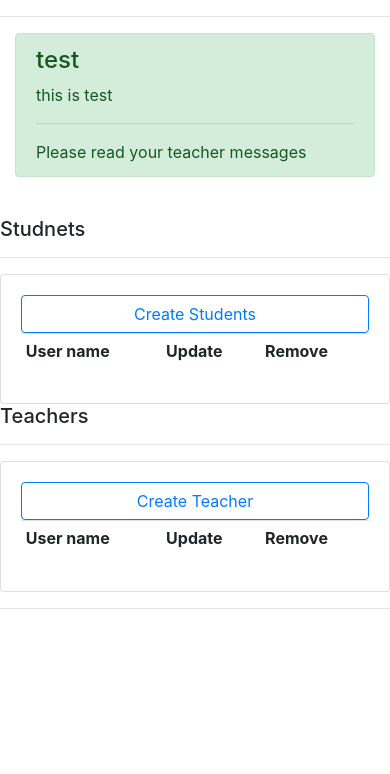
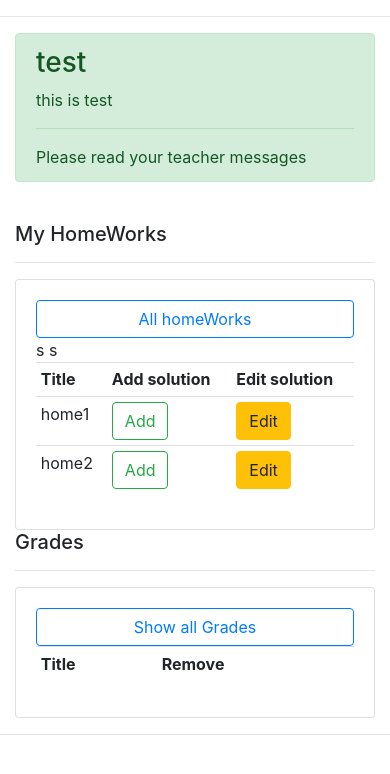
Before and after one commit to amarhbaneen/BS_PM2021_TEAM_7, a Django app: page /studentdashboard in a window 390 px wide. Shown: the part 56-830 px from the top of the page. Run offline with Django 3.2, Linux system fonts and the light colour scheme; a user stored in the database is signed in; data comes from the database, SQL or seed files in the repository; both versions use the stored data as it was after the commit; data that the repository does not hold is empty; some libraries are stand-ins or nearby versions.

Commit message:
add student Dashboard

```diff
--- a/App/templates/student_templates/studentDashBoard.html
+++ b/App/templates/student_templates/studentDashBoard.html
@@ -5,7 +5,7 @@
 	<div class="col-md">
 
 <div class="alert alert-success" role="alert">
-  <h4 class="alert-heading">{{ message_list.messageTitle }}</h4>
+  <h3 class="alert-heading">{{ message_list.messageTitle }}</h3>
   <p>{{ message_list.messageContent}}</p>
   <hr>
   <p class="mb-0">Please read your teacher messages </p>
@@ -15,44 +15,48 @@
 <br>
 
 <div class="row">
-	<div class="col-md-6">
-		<h5>Studnets</h5>
+<div class="col">
+	<div class="col-md">
+		<h5>My HomeWorks</h5>
 		<hr>
 		<div class="card card-body">
-			<a class="btn btn-outline-primary  " href="">Create Students</a>
+			<a class="btn btn-outline-primary  " href="">All homeWorks</a>
+
 			<table class="table table-sm">
 				<tr>
-					<th>User name</th>
+					<th>Title</th>
 
 
-					<th>Update</th>
-					<th>Remove</th>
+					<th>Add solution</th>
+					<th>Edit solution</th>
 				</tr>
-                {% for  i in students %}
+                {% for  i in homework_list %}s
                     <tr>
-              <td> {{ i.name }}</td>
-                     <td>  <a class="btn btn-outline-success" href="#" role="button">Edit</a></td>
+              <td> {{ i.homeWorkTitle }}</td>
+                     <td>  <a class="btn btn-outline-success" href="#" role="button">Add</a></td>
 
 
-                     <td>  <a class="btn btn-outline-danger" href="#" role="button">Delete</a></td>
+                     <td>  <a class="btn btn-warning" href="#" role="button">Edit</a></td>
                     </tr>
                 {% endfor %}
 
 			</table>
 		</div>
+    </div>
 	</div>
+<div class="col">
 
-	<div class="col-md-6">
-		<h5>Teachers</h5>
+	<div class="col-md">
+		<h5>Grades</h5>
 		<hr>
 		<div class="card card-body">
-			<a class="btn btn-outline-primary  " href="">Create Teacher</a>
+			<a class="btn btn-outline-primary  " href="">Show all Grades</a>
 			<table class="table table-sm">
 				<tr>
-					<th>User name</th>
+					<th>Title</th>
 
 
-					<th>Update</th>
+
 					<th>Remove</th>
 				</tr>
                 {% for i in teachers %}
@@ -67,6 +71,7 @@
 
 			</table>
 		</div>
+    </div>
 	</div>
 
 </div>
--- a/App/views.py
+++ b/App/views.py
@@ -178,7 +178,7 @@ def admin_mesaage_delete(request, id):
 def student_dashboard(request):
     # created Dashboard for the student that shown for the teacher after loging in
 
-    context = {'homework_list': HomeWork.objects.all(), 'message_list':TeacherMessage.objects.filter(teacher=request.user.teacher).last(),
+    context = {'homework_list': HomeWork.objects.filter(teacher=request.user.teacher).all()[:3], 'message_list':TeacherMessage.objects.filter(teacher=request.user.teacher).last(),
     'adminMessage': AdminMessage.objects.last(),'grade_list':Grade.objects.last()
                }
     # context = dictionary that content the whole elements that dashboard need to use
```
Also changed, not shown: db.sqlite3.
